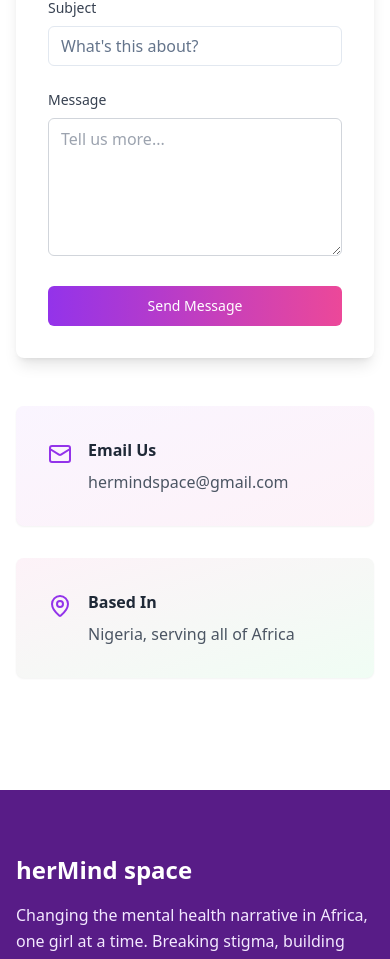
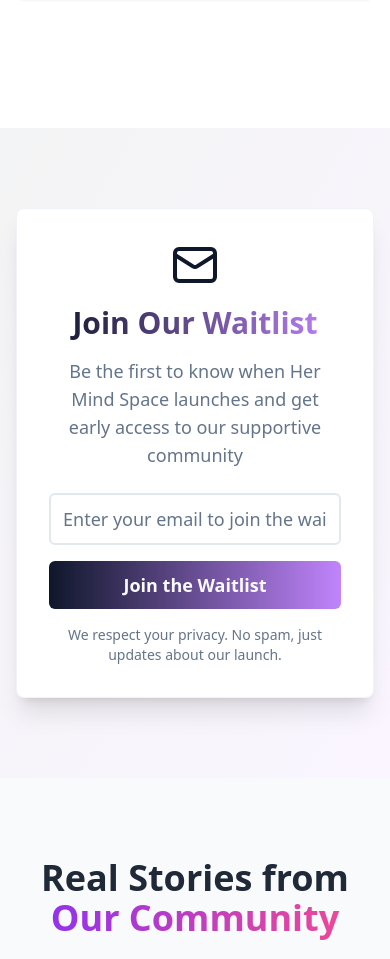
Before and after one commit to Princesser/hermind-space-launchpad, a React (Vite) app: page / in a window 390 px wide. Shown: the part 8273-9232 px from the top of the page. Built offline with nearby package versions, Linux system fonts and the light colour scheme.

Commit message:
Fix: Resolve JSX component errors
Fixes errors in `src/pages/Index.tsx` where `Features` and `WaitlistForm` were not correctly implemented as JSX components.

```diff
--- a/src/components/Features.tsx
+++ b/src/components/Features.tsx
@@ -23,6 +23,43 @@ const Features = () => {
     title: 'Goal Setting & Tracking',
     description: 'Set wellness goals, track your mental health journey, and celebrate small victories along the way'
   }];
-  return;
+
+  return (
+    <section className="py-20 bg-gradient-to-br from-background to-muted">
+      <div className="container mx-auto px-4">
+        <div className="text-center mb-16">
+          <h2 className="text-3xl md:text-4xl font-bold mb-4 bg-gradient-to-r from-primary to-purple-400 bg-clip-text text-transparent">
+            Features That Support Your Journey
+          </h2>
+          <p className="text-lg text-muted-foreground max-w-2xl mx-auto">
+            Discover tools and resources designed specifically for African teen girls facing mental health challenges
+          </p>
+        </div>
+
+        <div className="grid md:grid-cols-2 lg:grid-cols-3 gap-8">
+          {features.map((feature, index) => {
+            const IconComponent = feature.icon;
+            return (
+              <Card key={index} className="group hover:shadow-lg transition-all duration-300 border-border/50 hover:border-primary/30">
+                <CardContent className="p-6">
+                  <div className="flex items-center mb-4">
+                    <div className="p-3 rounded-lg bg-primary/10 group-hover:bg-primary/20 transition-colors">
+                      <IconComponent className="w-6 h-6 text-primary" />
+                    </div>
+                  </div>
+                  <h3 className="text-xl font-semibold mb-3 text-foreground">
+                    {feature.title}
+                  </h3>
+                  <p className="text-muted-foreground leading-relaxed">
+                    {feature.description}
+                  </p>
+                </CardContent>
+              </Card>
+            );
+          })}
+        </div>
+      </div>
+    </section>
+  );
 };
 export default Features;
--- a/src/components/WaitlistForm.tsx
+++ b/src/components/WaitlistForm.tsx
@@ -64,6 +64,59 @@ const WaitlistForm = () => {
       setIsLoading(false);
     }
   };
-  return;
+
+  return (
+    <section className="py-20 bg-gradient-to-br from-primary/5 to-purple-50 dark:from-primary/10 dark:to-purple-900/20">
+      <div className="container mx-auto px-4">
+        <Card className="max-w-2xl mx-auto border-border/50 shadow-xl">
+          <CardContent className="p-8 text-center">
+            <div className="mb-6">
+              <Mail className="w-12 h-12 text-primary mx-auto mb-4" />
+              <h2 className="text-3xl font-bold mb-4 bg-gradient-to-r from-primary to-purple-400 bg-clip-text text-transparent">
+                Join Our Waitlist
+              </h2>
+              <p className="text-lg text-muted-foreground">
+                Be the first to know when Her Mind Space launches and get early access to our supportive community
+              </p>
+            </div>
+
+            <form onSubmit={handleSubmit} className="space-y-4">
+              <div className="relative">
+                <Input
+                  type="email"
+                  value={email}
+                  onChange={(e) => setEmail(e.target.value)}
+                  placeholder={placeholder}
+                  className="text-center py-6 text-lg border-2 focus:border-primary transition-colors"
+                  required
+                  disabled={isLoading}
+                />
+              </div>
+
+              <Button
+                type="submit"
+                size="lg"
+                className="w-full py-6 text-lg font-semibold bg-gradient-to-r from-primary to-purple-400 hover:from-primary/90 hover:to-purple-400/90 transition-all duration-300"
+                disabled={isLoading}
+              >
+                {isLoading ? (
+                  <>
+                    <Loader2 className="w-5 h-5 mr-2 animate-spin" />
+                    Joining waitlist...
+                  </>
+                ) : (
+                  'Join the Waitlist'
+                )}
+              </Button>
+            </form>
+
+            <p className="text-sm text-muted-foreground mt-4">
+              We respect your privacy. No spam, just updates about our launch.
+            </p>
+          </CardContent>
+        </Card>
+      </div>
+    </section>
+  );
 };
 export default WaitlistForm;
```
